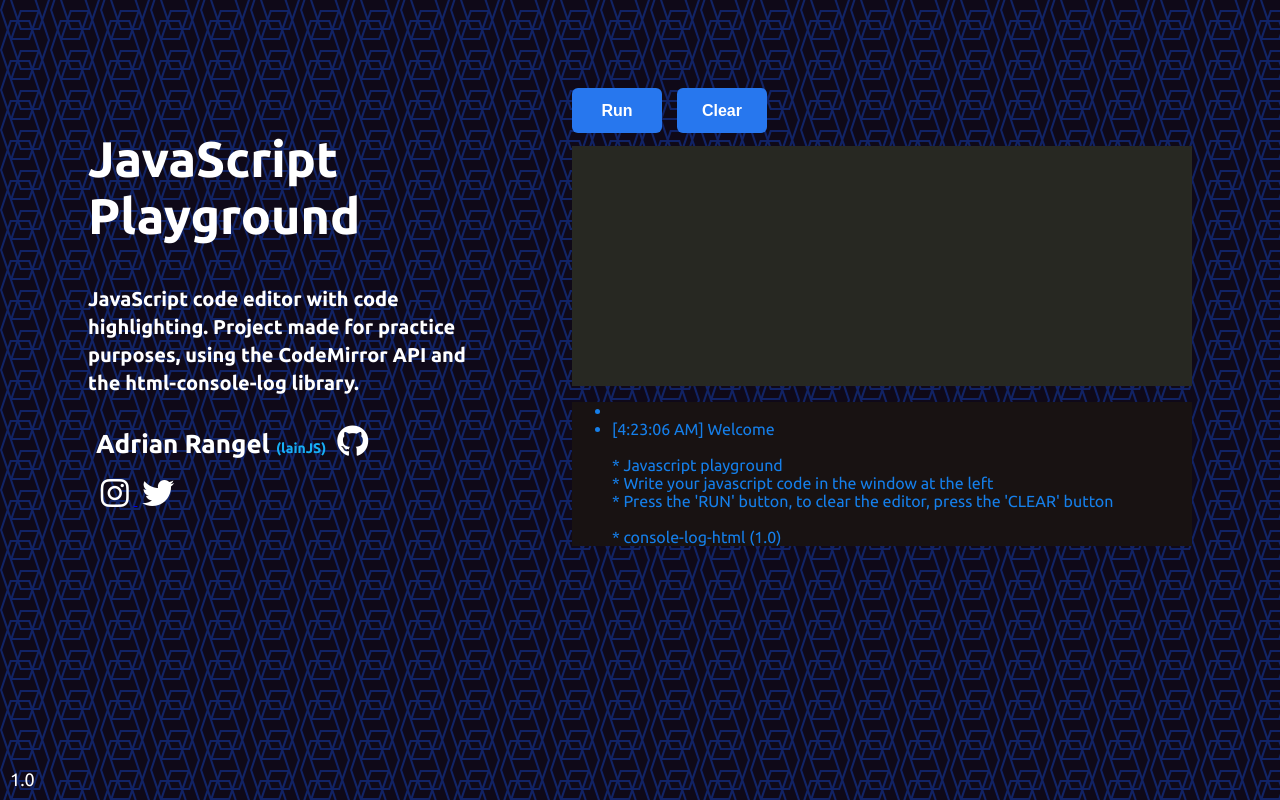
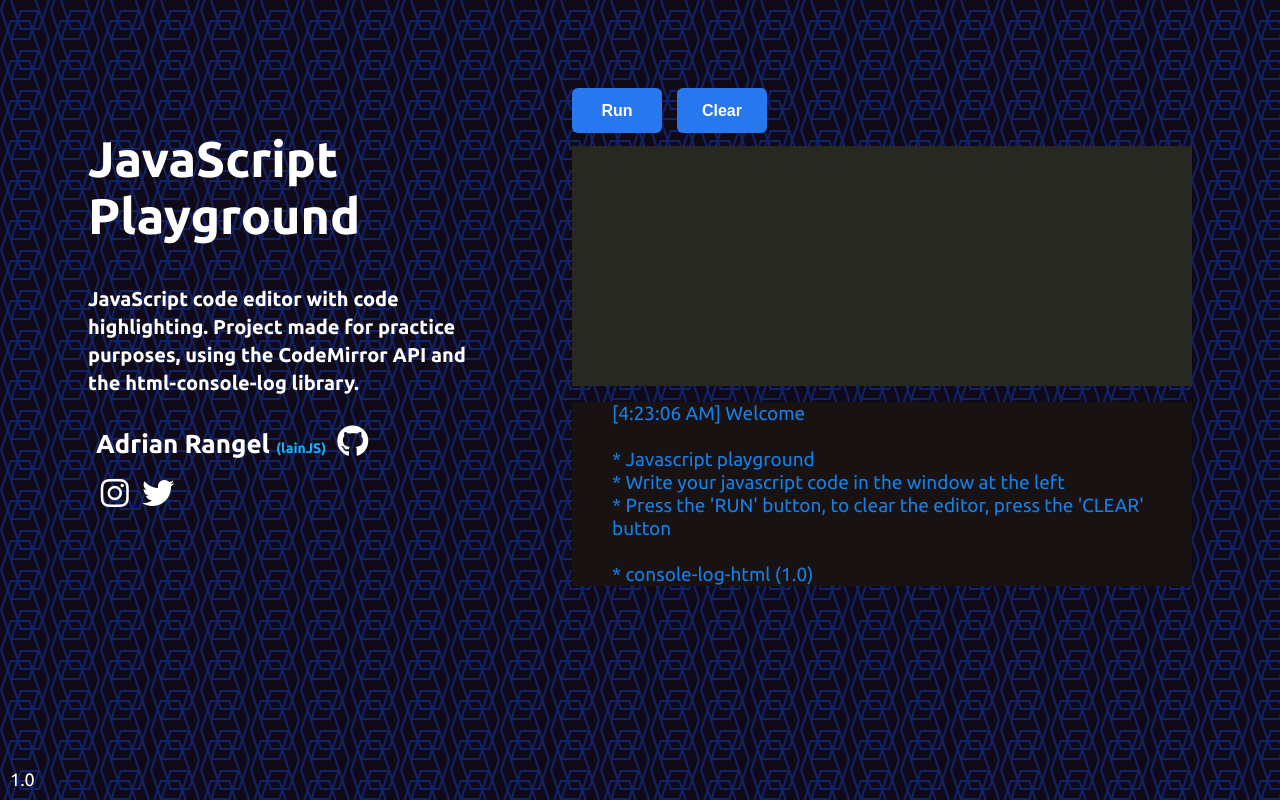
Before and after one commit to laindomJS/playground-javascript, a website with bundled scripts: page index.html in a window 1280 px wide. Built offline with nearby package versions, Linux system fonts and the light colour scheme.

Commit message:
corrected styles in the console

```diff
--- a/styles.css
+++ b/styles.css
@@ -125,3 +125,11 @@ button:hover {
     background-color: #181212;
     color: #157fea;
 }
+
+#output {
+    list-style: none;
+}
+
+#output > li {
+    font-size: 19px;
+}
```
